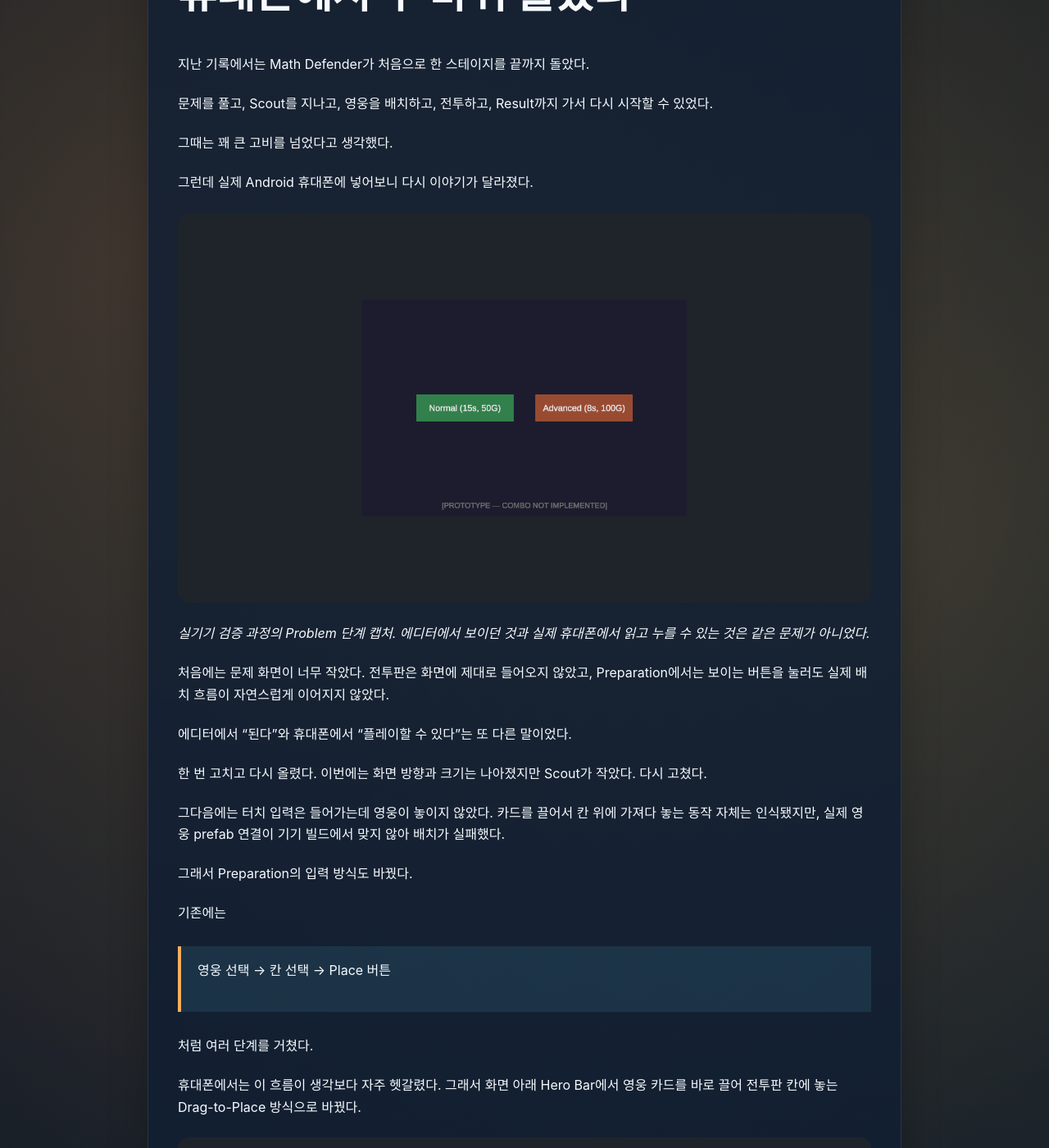
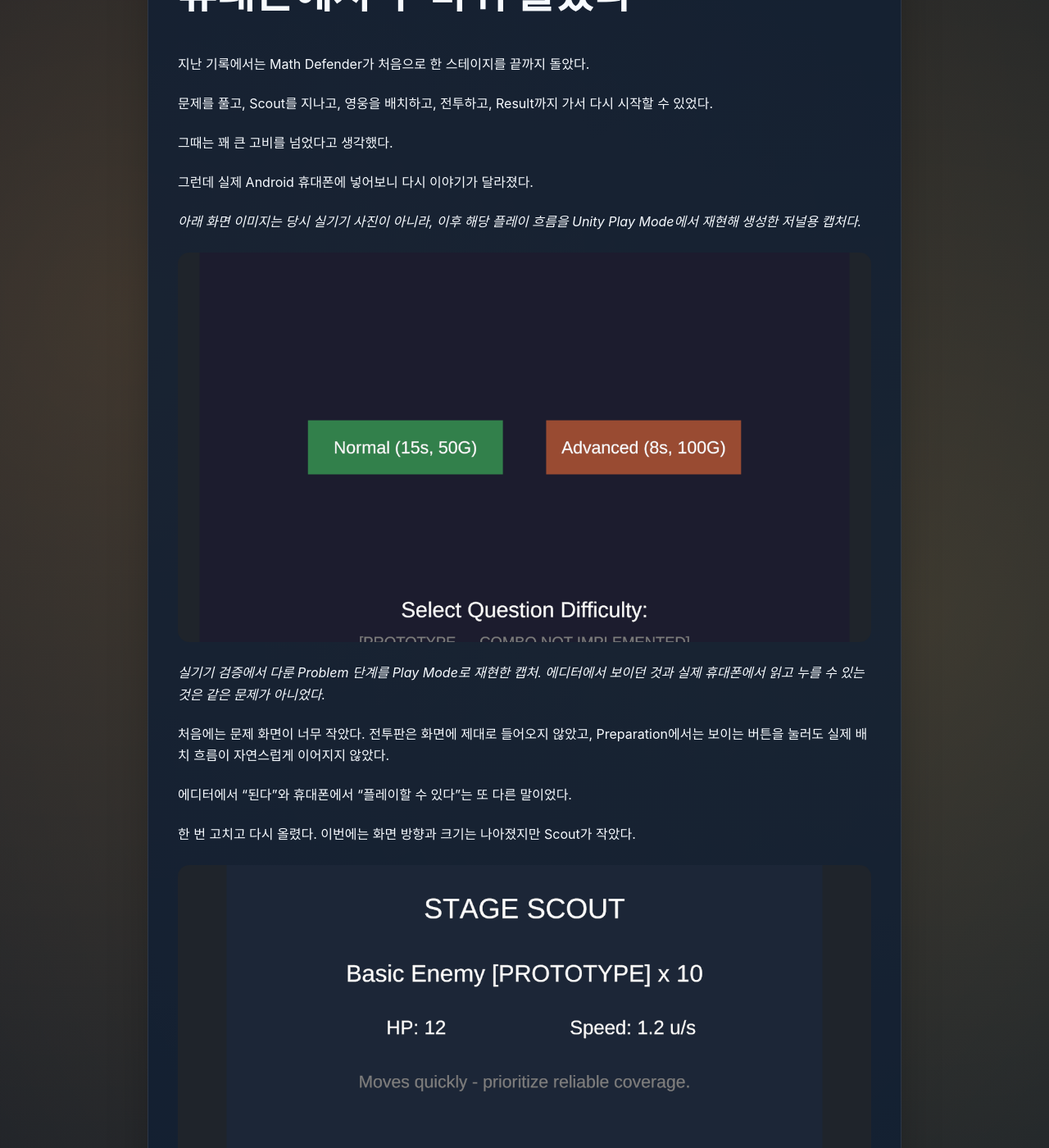
Before and after one commit to fiverocksgames/math-defender, a Jekyll site: the page built from _math_defender_journals/2026-09-11-real-device-vertical-slice-ko.md, in a window 1280 px wide and 1400 px high, scrolled down 223 px. Shown: the whole window at 82% size. Built offline with Jekyll 4.4.1, drawn with Linux system fonts in a browser that asks for light colours; some of the changed text lies outside the part shown.

Commit message:
docs(journal): refresh KO/EN five-phase screenshots / 한영 저널 5단계 캡처 갱신 (#13)
* docs(journal): reference runtime Play Mode captures in Korean entry / 한국어 저널 캡처 교체

* docs(journal): reference runtime Play Mode captures in English entry / 영어 저널 캡처 교체

* docs(worklog): record paired journal capture refresh / 저널 캡처 갱신 기록

* docs(journal): refresh capture merge evidence / 캡처 병합 근거 갱신

```diff
--- a/_math_defender_journals/2026-09-11-real-device-vertical-slice-ko.md
+++ b/_math_defender_journals/2026-09-11-real-device-vertical-slice-ko.md
@@ -20,9 +20,11 @@
 
 그런데 실제 Android 휴대폰에 넣어보니 다시 이야기가 달라졌다.
 
-![실제 기기 기준으로 다시 다듬은 Math Defender Problem 화면](https://fiverocksgames.github.io/math-defender/assets/journals/2026-09-11/problem.png)
+*아래 화면 이미지는 당시 실기기 사진이 아니라, 이후 해당 플레이 흐름을 Unity Play Mode에서 재현해 생성한 저널용 캡처다.*
 
-*실기기 검증 과정의 Problem 단계 캡처. 에디터에서 보이던 것과 실제 휴대폰에서 읽고 누를 수 있는 것은 같은 문제가 아니었다.*
+![실제 기기 기준으로 다시 다듬은 Math Defender Problem 화면](https://fiverocksgames.github.io/math-defender/assets/journals/2026-09-11/problem-388c8bd4.png)
+
+*실기기 검증에서 다룬 Problem 단계를 Play Mode로 재현한 캡처. 에디터에서 보이던 것과 실제 휴대폰에서 읽고 누를 수 있는 것은 같은 문제가 아니었다.*
 
 처음에는 문제 화면이 너무 작았다.
 전투판은 화면에 제대로 들어오지 않았고,
@@ -32,6 +34,11 @@
 
 한 번 고치고 다시 올렸다.
 이번에는 화면 방향과 크기는 나아졌지만 Scout가 작았다.
+
+![Scout 단계 Play Mode 재현 화면](https://fiverocksgames.github.io/math-defender/assets/journals/2026-09-11/scout-388c8bd4.png)
+
+*Scout 단계의 저널용 Play Mode 재현 캡처. 실제 기기에서 확인한 문제는 화면 크기와 가독성이었다.*
+
 다시 고쳤다.
 
 그다음에는 터치 입력은 들어가는데 영웅이 놓이지 않았다.
@@ -48,7 +55,7 @@
 휴대폰에서는 이 흐름이 생각보다 자주 헷갈렸다.
 그래서 화면 아래 Hero Bar에서 영웅 카드를 바로 끌어 전투판 칸에 놓는 Drag-to-Place 방식으로 바꿨다.
 
-![Hero Bar에서 전투판으로 바로 끌어 놓는 Preparation 화면](https://fiverocksgames.github.io/math-defender/assets/journals/2026-09-11/preparation.png)
+![Hero Bar에서 전투판으로 바로 끌어 놓는 Preparation 화면](https://fiverocksgames.github.io/math-defender/assets/journals/2026-09-11/preparation-388c8bd4.png)
 
 *Preparation 단계. 여러 번 눌러 배치하던 흐름 대신 Hero Bar의 카드를 전투판 칸으로 바로 끌어 놓는 방식으로 바뀌었다.*
 
@@ -80,16 +87,16 @@
 영웅을 끌어 놓고,
 전투를 시작하고,
 
-![배치를 마치고 실제 전투가 진행되는 Battle 화면](https://fiverocksgames.github.io/math-defender/assets/journals/2026-09-11/battle.png)
+![배치를 마치고 실제 전투가 진행되는 Battle 화면](https://fiverocksgames.github.io/math-defender/assets/journals/2026-09-11/battle-388c8bd4.png)
 
-*Battle 단계. 실기기에서 배치를 끝낸 뒤 전투까지 이어지는 흐름을 다시 확인했다.*
+*Battle 단계의 Play Mode 재현 캡처. 실기기에서는 배치를 끝낸 뒤 전투까지 이어지는 흐름을 별도로 확인했다.*
 
 Result까지 간 다음,
 Restart Stage를 눌렀다.
 
-![전투를 끝내고 다시 시작할 수 있는 Result 화면](https://fiverocksgames.github.io/math-defender/assets/journals/2026-09-11/result.png)
+![전투를 끝내고 다시 시작할 수 있는 Result 화면](https://fiverocksgames.github.io/math-defender/assets/journals/2026-09-11/result-388c8bd4.png)
 
-*Result 단계. 여기서 끝나는 것이 아니라 Restart Stage 뒤 깨끗한 Problem 상태로 돌아가는 것까지가 이번 검증 범위였다.*
+*Result 단계의 Play Mode 재현 캡처. 실기기에서는 Restart Stage 뒤 깨끗한 Problem 상태로 돌아가는 것까지 검증했다.*
 
 게임은 깨끗한 Problem 상태로 돌아왔다.
 
```
Also changed, not shown: Docs/WorkLogs/2026-09-24-journal-playmode-capture-refresh.md (added, +28 -0 lines), _math_defender_journals/2026-09-11-real-device-vertical-slice-en.md (+14 -7 lines).
